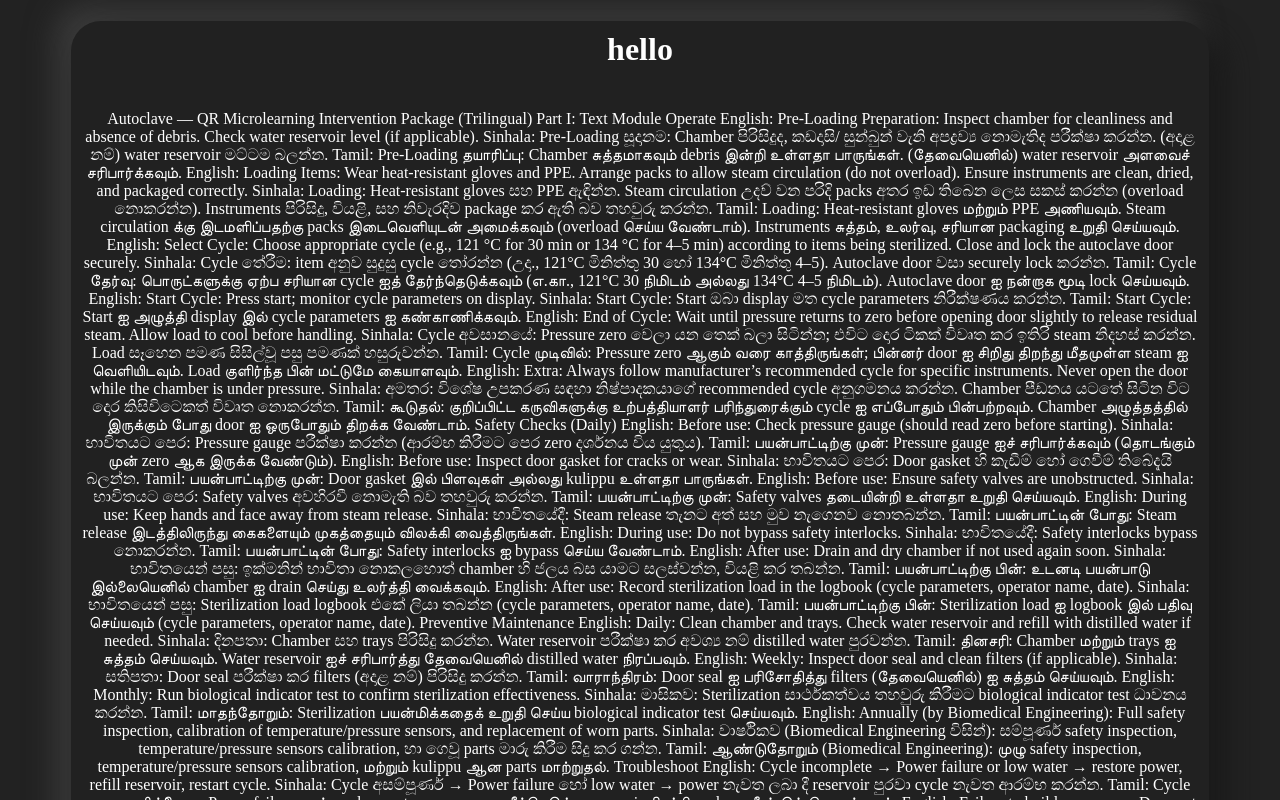
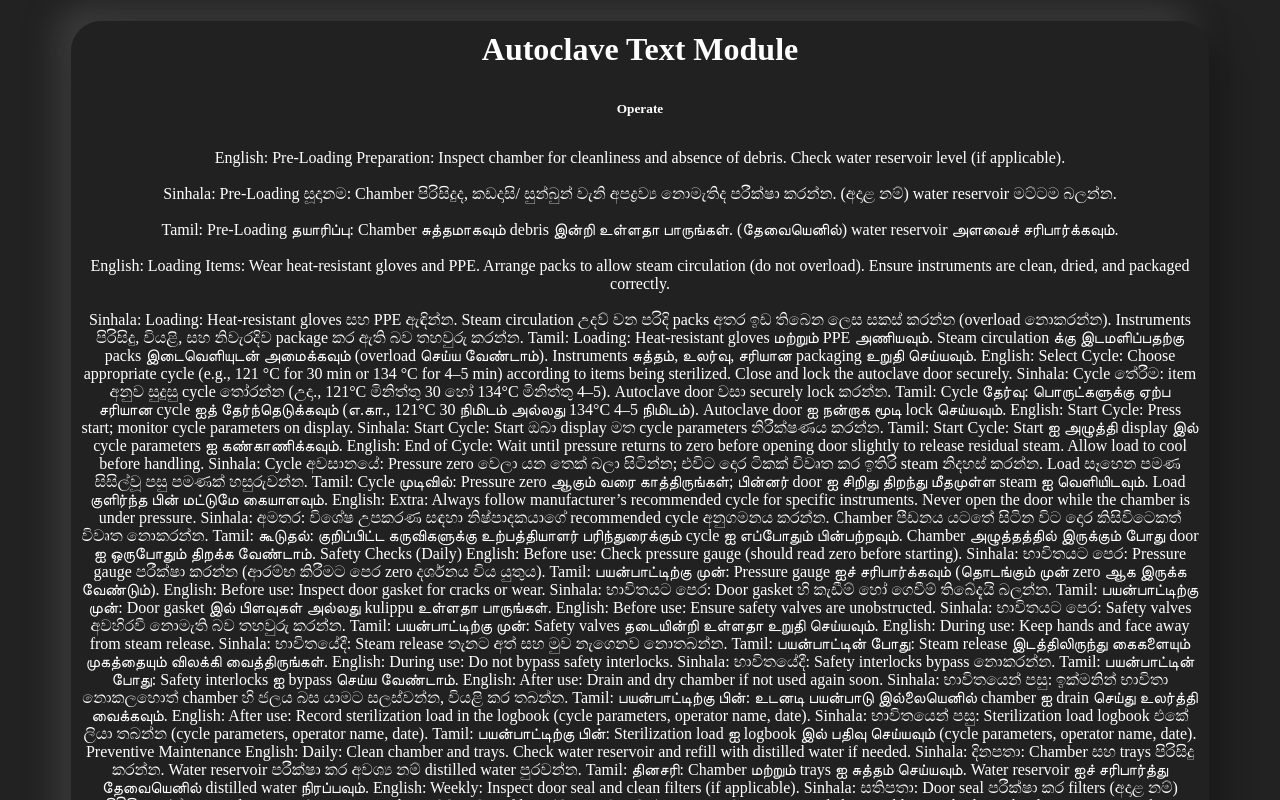
Before and after one commit to Iroshinid/Medical-Equipment-Training-Text-And-Voice, a plain HTML site: page autoclave.html in a window 1280 px wide. Shown: the top 800 px of the page. Drawn offline with Linux system fonts and the light colour scheme.

Commit message:
Update autoclave.html

```diff
--- a/autoclave.html
+++ b/autoclave.html
@@ -31,16 +31,15 @@
     <center>
     <div class="card">
       <center>
-        <h1>hello</h1>
-        <p>Autoclave — QR Microlearning Intervention Package (Trilingual)
-Part I: Text Module
-Operate
-English: Pre‑Loading Preparation: Inspect chamber for cleanliness and absence of debris. Check water reservoir level (if applicable).
+        <h1>Autoclave Text Module</h1>
+        <h5>Operate</h5>
+        <p>
+English: Pre‑Loading Preparation: Inspect chamber for cleanliness and absence of debris. Check water reservoir level (if applicable).<br><br>
 Sinhala: Pre‑Loading සූදානම: Chamber පිරිසිදුද, කඩදාසි/ සුන්බුන්
- වැනි අපද්‍රව්‍ය නොමැතිද පරීක්ෂා කරන්න. (අදාළ නම්) water reservoir මට්ටම බලන්න.
-Tamil: Pre‑Loading தயாரிப்பு: Chamber சுத்தமாகவும் debris இன்றி உள்ளதா பாருங்கள். (தேவையெனில்) water reservoir அளவைச் சரிபார்க்கவும்.
+ වැනි අපද්‍රව්‍ය නොමැතිද පරීක්ෂා කරන්න. (අදාළ නම්) water reservoir මට්ටම බලන්න.<br><br>
+Tamil: Pre‑Loading தயாரிப்பு: Chamber சுத்தமாகவும் debris இன்றி உள்ளதா பாருங்கள். (தேவையெனில்) water reservoir அளவைச் சரிபார்க்கவும்.<br><br>
 
-English: Loading Items: Wear heat‑resistant gloves and PPE. Arrange packs to allow steam circulation (do not overload). Ensure instruments are clean, dried, and packaged correctly.
+English: Loading Items: Wear heat‑resistant gloves and PPE. Arrange packs to allow steam circulation (do not overload). Ensure instruments are clean, dried, and packaged correctly.<br><br>
 Sinhala: Loading: Heat‑resistant gloves සහ PPE ඇඳින්න. Steam circulation උදව් වන පරිදි packs අතර ඉඩ තිබෙන ලෙස සකස් කරන්න (overload නොකරන්න). Instruments පිරිසිදු, වියළි, සහ නිවැරදිව package කර ඇති බව තහවුරු කරන්න.
 Tamil: Loading: Heat‑resistant gloves மற்றும் PPE அணியவும். Steam circulation க்கு இடமளிப்பதற்கு packs இடைவெளியுடன் அமைக்கவும் (overload செய்ய வேண்டாம்). Instruments சுத்தம், உலர்வு, சரியான packaging உறுதி செய்யவும்.
 
```
